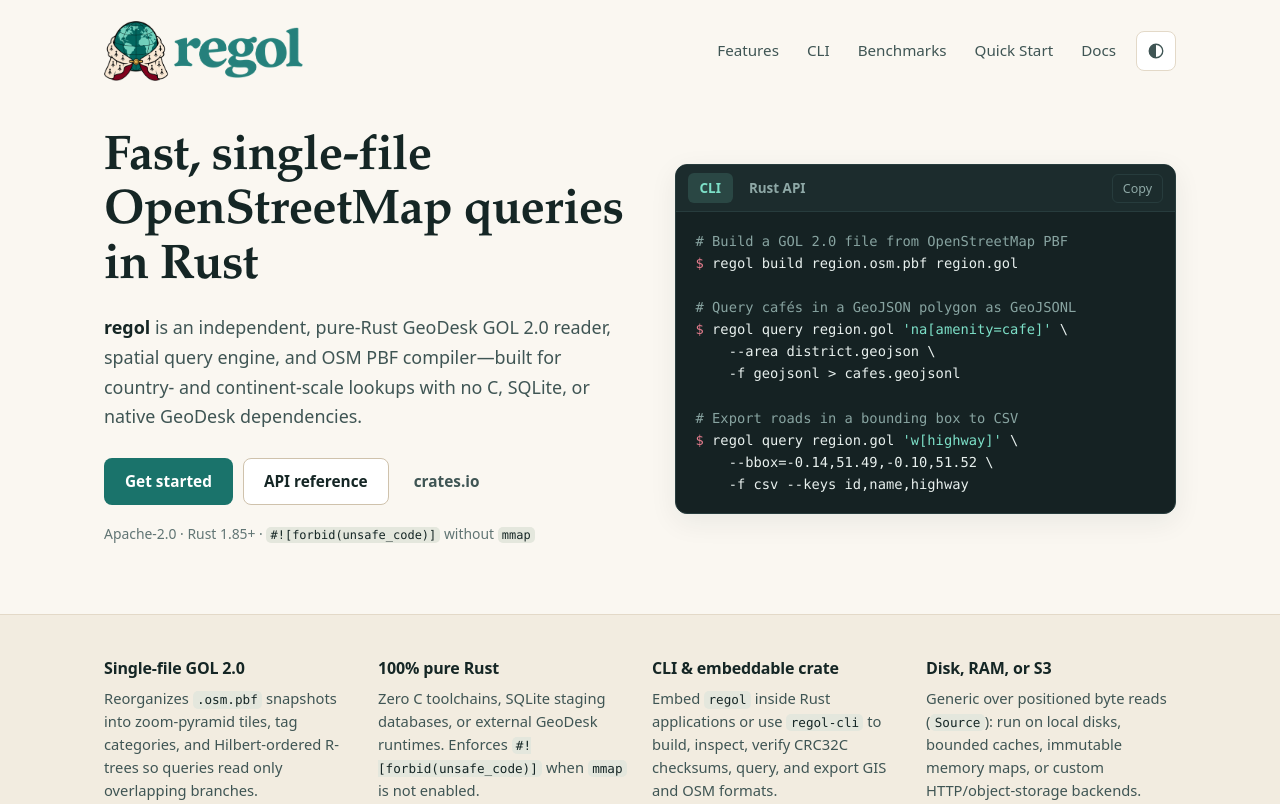
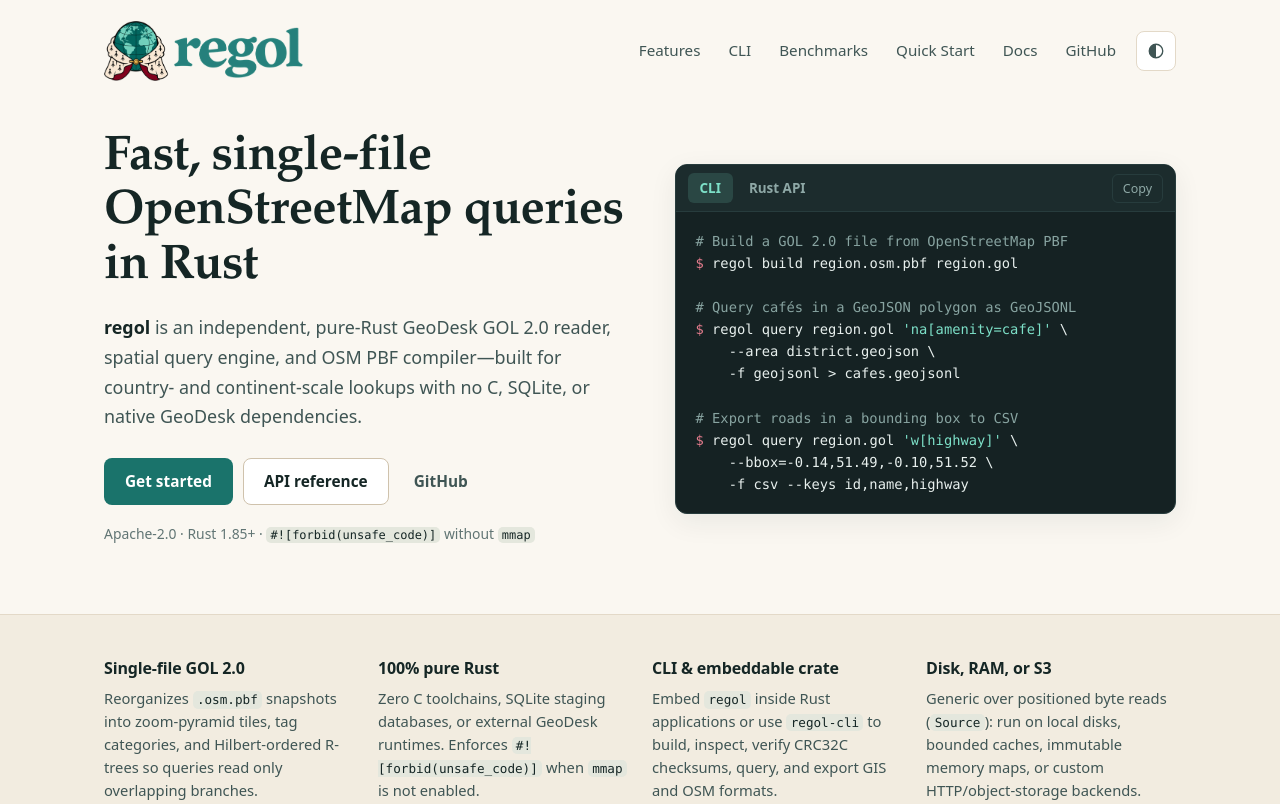
Before and after one commit to regol-gis/regol-website, a plain HTML site: page index.html in a window 1280 px wide. Shown: the top 804 px of the page. Drawn offline with Linux system fonts and the light colour scheme.

Commit message:
Add GitHub repository links and GitHub Pages config for regol.org

```diff
--- a/index.html
+++ b/index.html
@@ -52,6 +52,7 @@
           <a href="#benchmarks">Benchmarks</a>
           <a href="#quickstart">Quick Start</a>
           <a href="https://docs.rs/regol" rel="noopener">Docs</a>
+          <a href="https://github.com/regol-gis/regol" rel="noopener">GitHub</a>
         </nav>
 
         <button type="button" class="icon-btn theme-toggle" id="theme-toggle" aria-label="Switch color theme (currently automatic)" title="Color theme: System">
@@ -92,7 +93,7 @@
           <div class="actions">
             <a class="btn btn-primary" href="#quickstart">Get started</a>
             <a class="btn btn-secondary" href="https://docs.rs/regol" rel="noopener">API reference</a>
-            <a class="btn btn-ghost" href="https://crates.io/crates/regol" rel="noopener">crates.io</a>
+            <a class="btn btn-ghost" href="https://github.com/regol-gis/regol" rel="noopener">GitHub</a>
           </div>
           <p class="meta-note">Apache-2.0 · Rust 1.85+ · <code>#![forbid(unsafe_code)]</code> without <code>mmap</code></p>
         </div>
@@ -480,6 +481,7 @@ regol = <span class="tok-s">"0.2"</span>
         </p>
         <div class="actions actions-center">
           <a class="btn btn-primary" href="https://docs.rs/regol" rel="noopener">Documentation</a>
+          <a class="btn btn-secondary" href="https://github.com/regol-gis/regol" rel="noopener">GitHub</a>
           <a class="btn btn-secondary" href="https://crates.io/crates/regol" rel="noopener">regol crate</a>
           <a class="btn btn-secondary" href="https://crates.io/crates/regol-cli" rel="noopener">regol-cli crate</a>
         </div>
@@ -506,6 +508,8 @@ regol = <span class="tok-s">"0.2"</span>
             <li><a href="#quickstart">Quick Start</a></li>
           </ul>
           <ul class="footer-links">
+            <li><a href="https://github.com/regol-gis/regol" rel="noopener">GitHub</a></li>
+            <li><a href="https://github.com/regol-gis/regol/releases" rel="noopener">Releases</a></li>
             <li><a href="https://docs.rs/regol" rel="noopener">docs.rs/regol</a></li>
             <li><a href="https://crates.io/crates/regol" rel="noopener">crates.io/crates/regol</a></li>
             <li><a href="https://crates.io/crates/regol-cli" rel="noopener">crates.io/crates/regol-cli</a></li>
```
Also changed, not shown: 3 other files.
